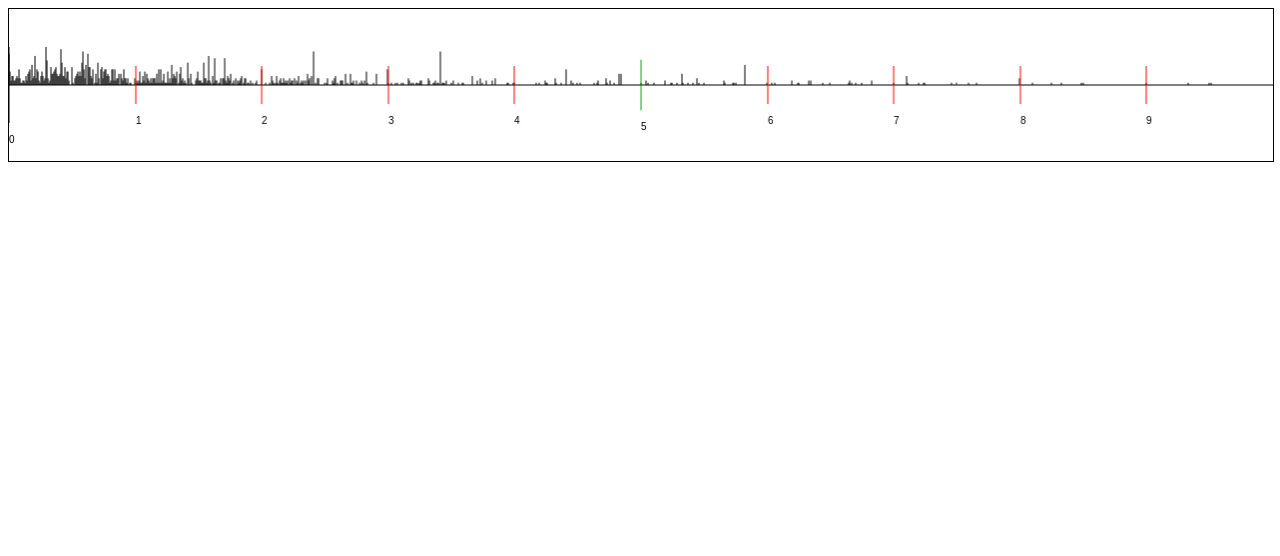
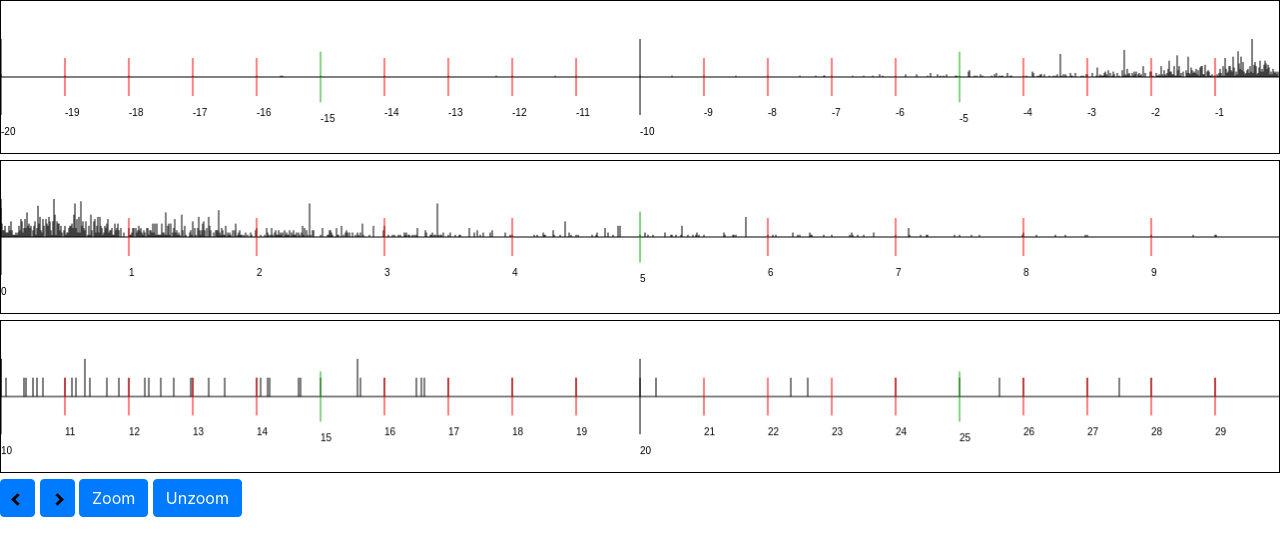
Before and after one commit to PubInv/number-spectra, a plain HTML site: page numberline/simple.html in a window 1280 px wide. Drawn offline with nearby package versions, Linux system fonts and the light colour scheme.

Commit message:
significant progress on a multi-panel rendering

```diff
--- a/numberline/simple.html
+++ b/numberline/simple.html
@@ -1,19 +1,18 @@
-<head>
+<!doctype html>
+<html lang="en">
   <head>
   <meta charset="UTF-8">
+    <meta name="viewport" content="width=device-width, initial-scale=1, shrink-to-fit=no">
   <title>Number Spectra - Numberline</title>
-
+<link rel="stylesheet" href="https://stackpath.bootstrapcdn.com/bootstrap/4.3.1/css/bootstrap.min.css" integrity="sha384-ggOyR0iXCbMQv3Xipma34MD+dH/1fQ784/j6cY/iJTQUOhcWr7x9JvoRxT2MZw1T" crossorigin="anonymous">
 </head>
 
 
   <script src='./samples/spectra2000x.js'></script>
 
-  <script src="https://ajax.googleapis.com/ajax/libs/jquery/3.4.1/jquery.min.js"></script>
-
-
   <style>
 
-#myCanvas {
+.numberline {
   border:1px solid #000000;
   width: 100%;
 }
@@ -22,27 +21,65 @@
   background-color:white;
   border:1px solid blue;
   position:absolute;
+  font-size:15px;
   left:-600px;
   top:100px;
 }
 
+i {
+  border: solid black;
+  border-width: 0 3px 3px 0;
+  display: inline-block;
+  padding: 3px;
+}
+
+.right {
+  transform: rotate(-45deg);
+  -webkit-transform: rotate(-45deg);
+}
+
+.left {
+  transform: rotate(135deg);
+  -webkit-transform: rotate(135deg);
+}
+
+.up {
+  transform: rotate(-135deg);
+  -webkit-transform: rotate(-135deg);
+}
+
+.down {
+  transform: rotate(45deg);
+  -webkit-transform: rotate(45deg);
+
   </style>
 
     <body>
-  <canvas id="myCanvas" style="">
+    <canvas class="numberline" id="lesserCanvas" style="">
+    </canvas>
+    <canvas class="numberline" id="focusCanvas" style="">
+    </canvas>
+    <canvas class="numberline" id="greaterCanvas" style="">
     </canvas>
 
-  <p>
     <div id="tooltiptext"  width=300 height=100></div>
+    <div id="buttonbar">
+    <button id="left_button" type="button" class="btn btn-primary"><i class="left"></i></button>
+    <button id="right_button" type="button" class="btn btn-primary"><i class="right"></i></button>
+    <button id="zoom_button" type="button" class="btn btn-primary">Zoom</button>
+    <button id="unzoom_button" type="button" class="btn btn-primary">Unzoom</button>
+    </div>
 
-  <canvas id="tip" width=300 height=100></canvas>
+    <script src="https://code.jquery.com/jquery-3.3.1.slim.min.js" integrity="sha384-q8i/X+965DzO0rT7abK41JStQIAqVgRVzpbzo5smXKp4YfRvH+8abtTE1Pi6jizo" crossorigin="anonymous"></script>
+    <script src="https://cdnjs.cloudflare.com/ajax/libs/popper.js/1.14.7/umd/popper.min.js" integrity="sha384-UO2eT0CpHqdSJQ6hJty5KVphtPhzWj9WO1clHTMGa3JDZwrnQq4sF86dIHNDz0W1" crossorigin="anonymous"></script>
+    <script src="https://stackpath.bootstrapcdn.com/bootstrap/4.3.1/js/bootstrap.min.js" integrity="sha384-JjSmVgyd0p3pXB1rRibZUAYoIIy6OrQ6VrjIEaFf/nJGzIxFDsf4x0xIM+B07jRM" crossorigin="anonymous"></script>
     </body>
+  </html>
 
     <script>
 
-var GLOBAL_TIP_CANVAS;
-var GLOBAL_TIP_CTX;
-var GLOBAL_DOTS = [];
+//  var GLOBAL_TIP_CANVAS;
+//  var GLOBAL_TIP_CTX;
 
   function toNL(vp,A,B,N) {
     return A + vp * (B-A)/ N;
@@ -85,13 +122,62 @@ function unzoom_old(vpl,vph,A,B,N) {
 
   var GLOBAL_NL_A = 0;
   var GLOBAL_NL_B = 10;
+
+  function lesserFence() {
+    const d = GLOBAL_NL_B - GLOBAL_NL_A;
+    const dp = d*2;
+    return [GLOBAL_NL_A - dp, GLOBAL_NL_A ];
+  }
+  function greaterFence() {
+    const d = GLOBAL_NL_B - GLOBAL_NL_A;
+    const dp = d*2;
+    return [GLOBAL_NL_B, GLOBAL_NL_B + dp ];
+  }
+
+
   var GLOBAL_VP_A = 0;
 
-var GLOBAL_CANVAS = document.getElementById("myCanvas");
+  var FOCUS_CANVAS = document.getElementById("focusCanvas");
+  var LESSER_CANVAS = document.getElementById("lesserCanvas");
+  var GREATER_CANVAS = document.getElementById("greaterCanvas");
 
-var GLOBAL_VP_B = GLOBAL_CANVAS.offsetWidth;
+  var FOCUS_REGIONS = [];
+  var LESSER_REGIONS = [];
+  var GREATER_REGIONS = [];
+
+  var GLOBAL_VP_B = FOCUS_CANVAS.offsetWidth;
   var GLOBAL_DOWN_X = 0;
   var GLOBAL_DOWN_Y = 0;
+
+  function left_click() {
+    const d = GLOBAL_NL_B - GLOBAL_NL_A;
+    const dp = d * (3/4);
+    GLOBAL_NL_B -= dp;
+    GLOBAL_NL_A -= dp;
+    rerender();
+  }
+  function right_click() {
+    const d = GLOBAL_NL_B - GLOBAL_NL_A;
+    const dp = d * (3/4);
+    GLOBAL_NL_B += dp;
+    GLOBAL_NL_A += dp;
+    rerender();
+  }
+  function zoom_click() {
+    const d = GLOBAL_NL_B - GLOBAL_NL_A;
+    const dp = d * (1/4);
+    GLOBAL_NL_B -= dp;
+    GLOBAL_NL_A += dp;
+    rerender();
+  }
+  function unzoom_click() {
+    const d = GLOBAL_NL_B - GLOBAL_NL_A;
+    const dp = d * (1/2);
+    GLOBAL_NL_B += dp;
+    GLOBAL_NL_A -= dp;
+    rerender();
+  }
+
 
 function onMouseDown(e) {
 
@@ -123,15 +209,15 @@ function onMouseUp(e) {
   rerender();
 }
 
-GLOBAL_CANVAS.addEventListener("mouseup", onMouseUp, false);
-GLOBAL_CANVAS.addEventListener("mousedown", onMouseDown, false);
+FOCUS_CANVAS.addEventListener("mouseup", onMouseUp, false);
+FOCUS_CANVAS.addEventListener("mousedown", onMouseDown, false);
 
 // Okay, trying to do something a little
 // sophisticated here...for each pixel,
 // we want to compute how many points fall in
 // that pixel. Then we will render the height
 // of a line to represent it.
-function computeSpectraHistogram(s,pl,ph) {
+  function computeSpectraHistogram(s,pl,ph,a,b) {
 
   // for each pixel, we want to compute
   // the number of members of the spectra inside
@@ -145,7 +231,7 @@ function computeSpectraHistogram(s,pl,ph) {
   // first, let's find the index in the spectra
   // which is below the image of the low pixel...
 
-  const LF = toNL(pl,GLOBAL_NL_A,GLOBAL_NL_B,GLOBAL_VP_B);
+    const LF = toNL(pl,a,b,GLOBAL_VP_B);
   var idx = 0;
   // now iterate the index in s so long as
   // we s[idx+1] < LF;
@@ -155,7 +241,7 @@ function computeSpectraHistogram(s,pl,ph) {
   const hist = []; // histogram mapping pixel to count
   const NUM = s.length;
   for(var i = pl; i < ph; i++) {
-    const Fence = toNL(i+1,GLOBAL_NL_A,GLOBAL_NL_B,GLOBAL_VP_B);
+    const Fence = toNL(i+1,a,b,GLOBAL_VP_B);
     var cnt = 0;
     const numbers = [];
     while(idx+cnt < NUM && s[idx+cnt].value < Fence) {
@@ -171,8 +257,8 @@ function computeSpectraHistogram(s,pl,ph) {
 
 
 // show tooltip when mouse hovers over dot
-function handleMouseMove(e){
-  var canvasOffset = $("#myCanvas").offset();
+  function handleMouseMove(e,id,REGIONS){
+  var canvasOffset = $(id).offset();
   var offsetX = canvasOffset.left;
   var offsetY = canvasOffset.top;
   mouseX=parseInt(e.clientX-offsetX);
@@ -184,16 +270,13 @@ function handleMouseMove(e){
   var hit = false;
   var strings = [];
   var X,Y;
-  for (var i = 0; i < GLOBAL_DOTS.length; i++) {
-    var dot = GLOBAL_DOTS[i];
+  for (var i = 0; i < REGIONS.length; i++) {
+    var dot = REGIONS[i];
     var dx = mouseX - dot.x;
     var dy = mouseY - dot.ymin
-    console.log("x,y, ymin, ymax",mouseX,mouseY,dot.ymin,dot.ymax);
     if ((mouseX == dot.x) && (dot.ymin <= mouseY) && (mouseY <= dot.ymax)) {
-      // GLOBAL_TIP_CANVAS.style.left = (dot.x) + "px";
       X = dot.x;
       Y = dot.ymin - 40;
-//      GLOBAL_TIP_CANVAS.style.top = (dot.ymin - 40) + "px";
       for(var j = 0; j < dot.numbers.length; j++) {
         var n = dot.numbers[j];
         strings.push("v: " + n.value + " e: " + n.expression_text);
@@ -201,24 +284,13 @@ function handleMouseMove(e){
       hit = true;
     }
   }
-  if (!hit) { tt.css('left',"-600px"); }
-  else {
+  if (!hit) {
+    tt.css('left',"-600px");
+  } else {
     const ns = strings.length;
-    const lh = 15;
-    // GLOBAL_TIP_CANVAS.style.width = 400;
-    // GLOBAL_TIP_CANVAS.style.height = (ns+2) * lh;
-    // GLOBAL_TIP_CTX.clearRect(0,
-    //                          0,
-    //                          GLOBAL_TIP_CANVAS.width,
-    //                          GLOBAL_TIP_CANVAS.height);
-    // GLOBAL_TIP_CTX.font = '15px';
-    // var y = 15;
-    // for (var k = 0; k < ns; k++) {
-    //   GLOBAL_TIP_CTX.fillText(
-    //     strings[k],
-    //     5, y + k * 15);
-    // }
-    tt.css('height',(ns+2) * lh + 'px');
+    const lh = 21;
+
+    tt.css('height',(ns+1) * lh + 'px');
     tt.css('top',Y);
     tt.css('left',X);
     tt.html('<div>'+ strings.join(",<br>\n")+ '<\div>');
@@ -237,7 +309,7 @@ function drawLines(hist,canvas,pl,ph) {
             return Math.max(currentValue[0], accumulator);
         },  Number.MIN_VALUE
   );
-  const dots = [];
+  const regions = [];
   for(var i = pl; i < ph; i++) {
     const v = hist[i][0];
     const d = (v/mv)* M/2;
@@ -251,7 +323,7 @@ function drawLines(hist,canvas,pl,ph) {
       ctx.lineTo(i,M + -d);
       ctx.stroke();
 
-      dots.push({
+      regions.push({
         x: i,
         ymin: M + -d,
         ymax: M,
@@ -259,7 +331,7 @@ function drawLines(hist,canvas,pl,ph) {
       });
     }
   }
-  GLOBAL_DOTS = dots;
+    return regions;
 }
 
 // This is an attempt to draw a nice set of tick
@@ -317,32 +389,47 @@ function drawNumberline(hist,canvas,pl,ph,A,B) {
   }
 }
 
-function renderSpectra(s,canvas) {
+  function renderSpectra(s,canvas,a,b) {
     const pl = 0;
-  const ph =  GLOBAL_CANVAS.offsetWidth; // really this should be the canvas width
-  const hist = computeSpectraHistogram(s,pl,ph);
+    const ph =  canvas.offsetWidth; // really this should be the canvas width
+    const hist = computeSpectraHistogram(s,pl,ph,a,b);
+    var det_regions =
         drawLines(hist,canvas,pl,ph);
-  drawNumberline(hist,canvas,pl,ph,GLOBAL_NL_A,GLOBAL_NL_B);
+    drawNumberline(hist,canvas,pl,ph,a,b);
+    return det_regions;
+  }
+
+  function clearCanvas(canvas) {
+    canvas.width  = canvas.offsetWidth;
+    canvas.height = canvas.offsetHeight;
+    var ctx = canvas.getContext("2d");
+    ctx.clearRect(0, 0, canvas.offsetWidth , canvas.offsetHeight);
   }
 
   function rerender() {
+    clearCanvas(FOCUS_CANVAS);
+    FOCUS_REGIONS = renderSpectra(SPECTRA0,FOCUS_CANVAS,GLOBAL_NL_A,GLOBAL_NL_B);
 
-  GLOBAL_CANVAS.width  = GLOBAL_CANVAS.offsetWidth;
-  GLOBAL_CANVAS.height = GLOBAL_CANVAS.offsetHeight;
-  var ctx = GLOBAL_CANVAS.getContext("2d");
-  ctx.clearRect(0, 0,GLOBAL_CANVAS.offsetWidth , GLOBAL_CANVAS.offsetHeight);
-  renderSpectra(SPECTRA0,GLOBAL_CANVAS);
+    clearCanvas(LESSER_CANVAS);
+    const lf = lesserFence();
+    LESSER_REGIONS = renderSpectra(SPECTRA0,LESSER_CANVAS,lf[0],lf[1]);
 
+    clearCanvas(GREATER_CANVAS);
+    const gf = greaterFence();
+    GREATER_REGIONS = renderSpectra(SPECTRA0,GREATER_CANVAS,gf[0],gf[1]);
   }
 
     // request mousemove events
 $(document).ready(function()  {
 
-    GLOBAL_TIP_CANVAS = document.getElementById("tip");
-    GLOBAL_TIP_CTX = GLOBAL_TIP_CANVAS.getContext("2d");
+  $("#focusCanvas").mousemove(function(e){handleMouseMove(e,"#focusCanvas",FOCUS_REGIONS);});
+  $("#lesserCanvas").mousemove(function(e){handleMouseMove(e,"#lesserCanvas",LESSER_REGIONS);});
+  $("#greaterCanvas").mousemove(function(e){handleMouseMove(e,"#greaterCanvas",GREATER_REGIONS);});
 
-
-  $("#myCanvas").mousemove(function(e){handleMouseMove(e);});
+  $("#left_button").click(left_click);
+  $("#right_button").click(right_click);
+  $("#zoom_button").click(zoom_click);
+  $("#unzoom_button").click(unzoom_click);
 
   rerender();
 });
```
Lines whose indentation alone changed are shown as unchanged.
